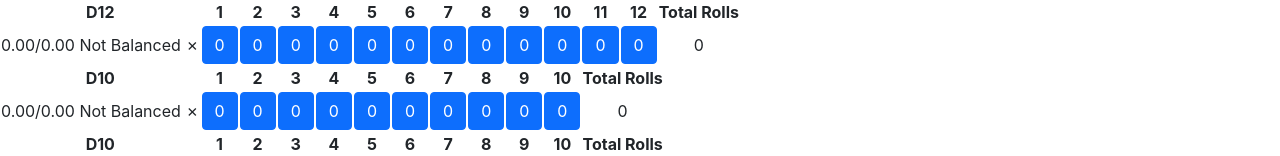
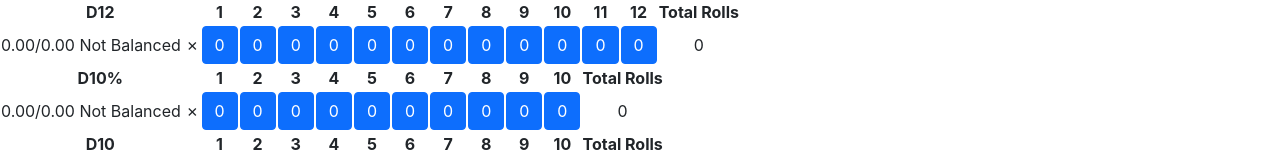
Before and after one commit to etoreki/DiceBalanceTracker, a React (Create React App) app: page / in a window 1280 px wide. Shown: the part 489-645 px from the top of the page. Built offline with nearby package versions, Linux system fonts and the light colour scheme.

Commit message:
Added name to die

```diff
--- a/src/App.tsx
+++ b/src/App.tsx
@@ -12,6 +12,7 @@ let data: DiceSet[] | (() => DiceSet[]) = [
         dice: [
             {
                 id: "0",
+                name: "D20",
                 sides: 20,
                 rollTotals: [
                     0, 0, 0, 0, 0, 0, 0, 0, 0, 0, 0, 0, 0, 0, 0, 0, 0, 0, 0, 0
@@ -19,31 +20,37 @@ let data: DiceSet[] | (() => DiceSet[]) = [
             },
             {
                 id: "1",
+                name: "D12",
                 sides: 12,
                 rollTotals: [0, 0, 0, 0, 0, 0, 0, 0, 0, 0, 0, 0]
             },
             {
                 id: "2",
+                name: "D10%",
                 sides: 10,
                 rollTotals: [0, 0, 0, 0, 0, 0, 0, 0, 0, 0]
             },
             {
                 id: "3",
+                name: "D10",
                 sides: 10,
                 rollTotals: [0, 0, 0, 0, 0, 0, 0, 0, 0, 0]
             },
             {
                 id: "4",
+                name: "D8",
                 sides: 8,
                 rollTotals: [0, 0, 0, 0, 0, 0, 0, 0]
             },
             {
                 id: "5",
+                name: "D6",
                 sides: 6,
                 rollTotals: [0, 0, 0, 0, 0, 0]
             },
             {
                 id: "6",
+                name: "D4",
                 sides: 4,
                 rollTotals: [0, 0, 0, 0]
             }
--- a/src/Die.tsx
+++ b/src/Die.tsx
@@ -56,7 +56,7 @@ export function DisplayDie({
         <table>
             <tr>
                 <td>
-                    <strong>{"D" + currentDie.sides}</strong>
+                    <strong>{currentDie.name}</strong>
                 </td>
                 {currentDie.rollTotals.map((num, index) => (
                     <td key={currentDie.id + index}>
--- a/src/DisplaySet.tsx
+++ b/src/DisplaySet.tsx
@@ -50,6 +50,7 @@ export function DisplaySet({
     function addDie() {
         const newDie = {
             id: makeId(),
+            name: "D20",
             sides: 20,
             balanced: true,
             rollTotals: new Array(20).fill(0)
```
